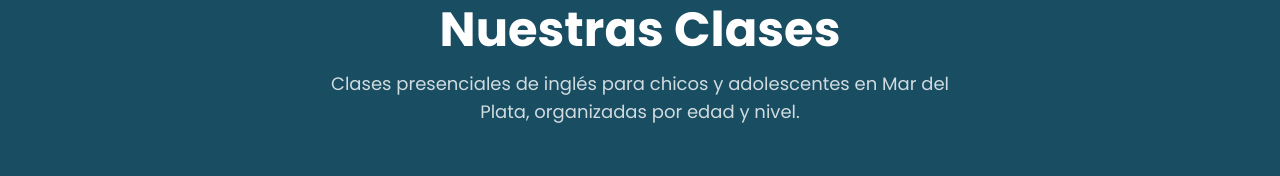
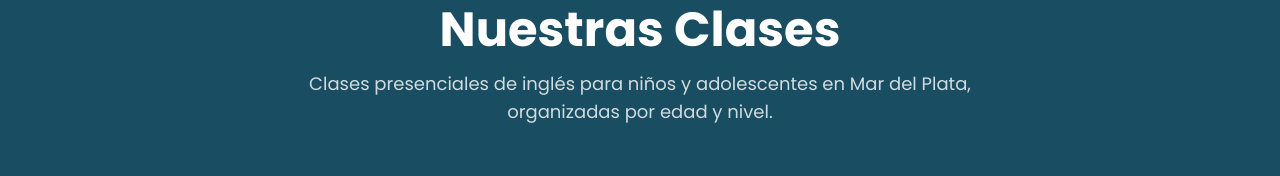
Before and after one commit to benjaamonti/steps-web, a React (Vite) app: page /nuestras-clases in a window 1280 px wide. Shown: the part 122-298 px from the top of the page. Built offline with nearby package versions, Linux system fonts and the light colour scheme.

Commit message:
Update Classes.tsx

```diff
--- a/src/pages/Classes.tsx
+++ b/src/pages/Classes.tsx
@@ -71,7 +71,7 @@ export default function Classes() {
               Nuestras Clases
             </h1>
             <p className="text-lg text-white/80 max-w-2xl mx-auto">
-              Clases presenciales de inglés para chicos y adolescentes en Mar del Plata, organizadas por edad y nivel.
+              Clases presenciales de inglés para niños y adolescentes en Mar del Plata, organizadas por edad y nivel.
             </p>
           </motion.div>
         </div>
```
